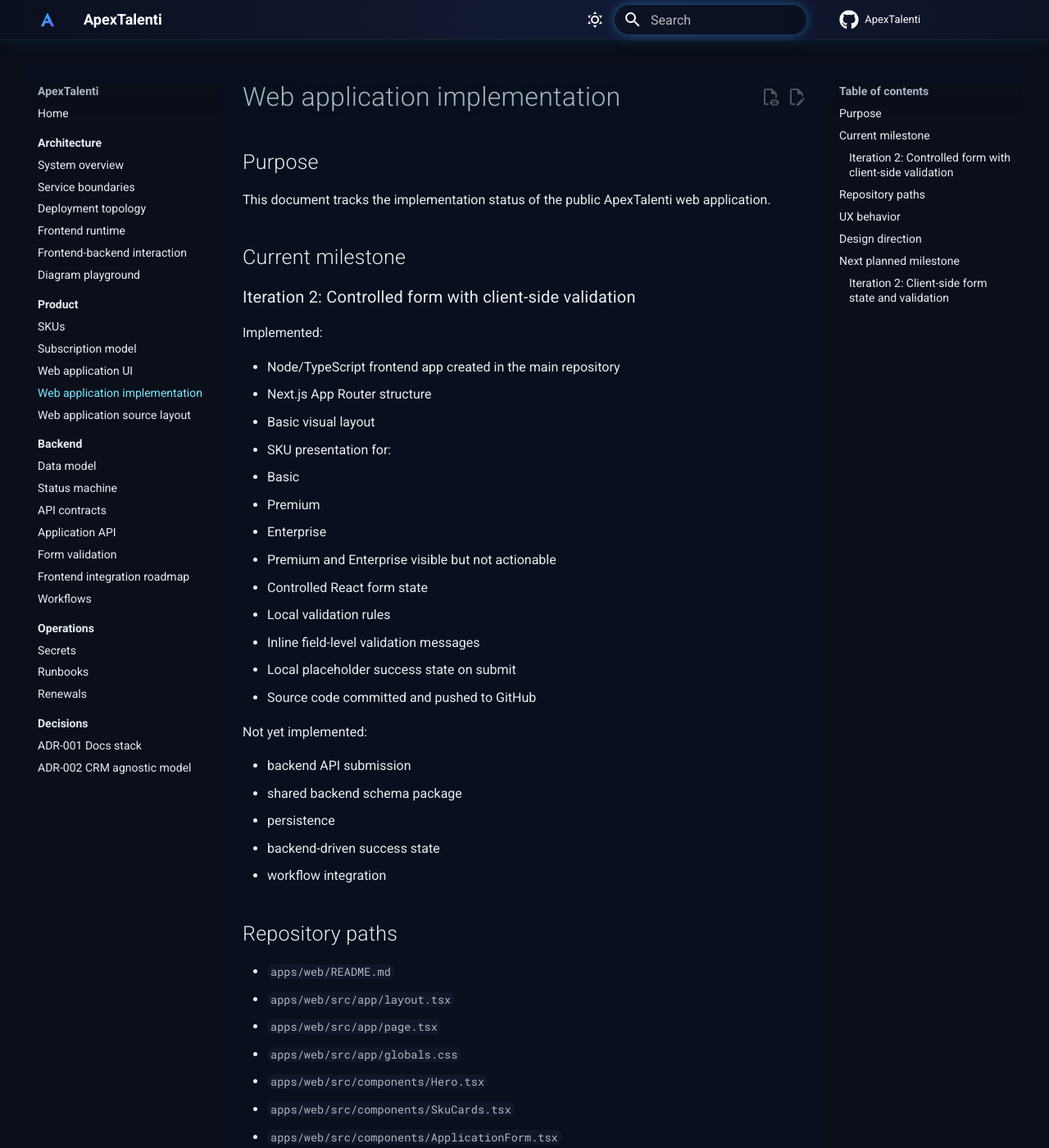
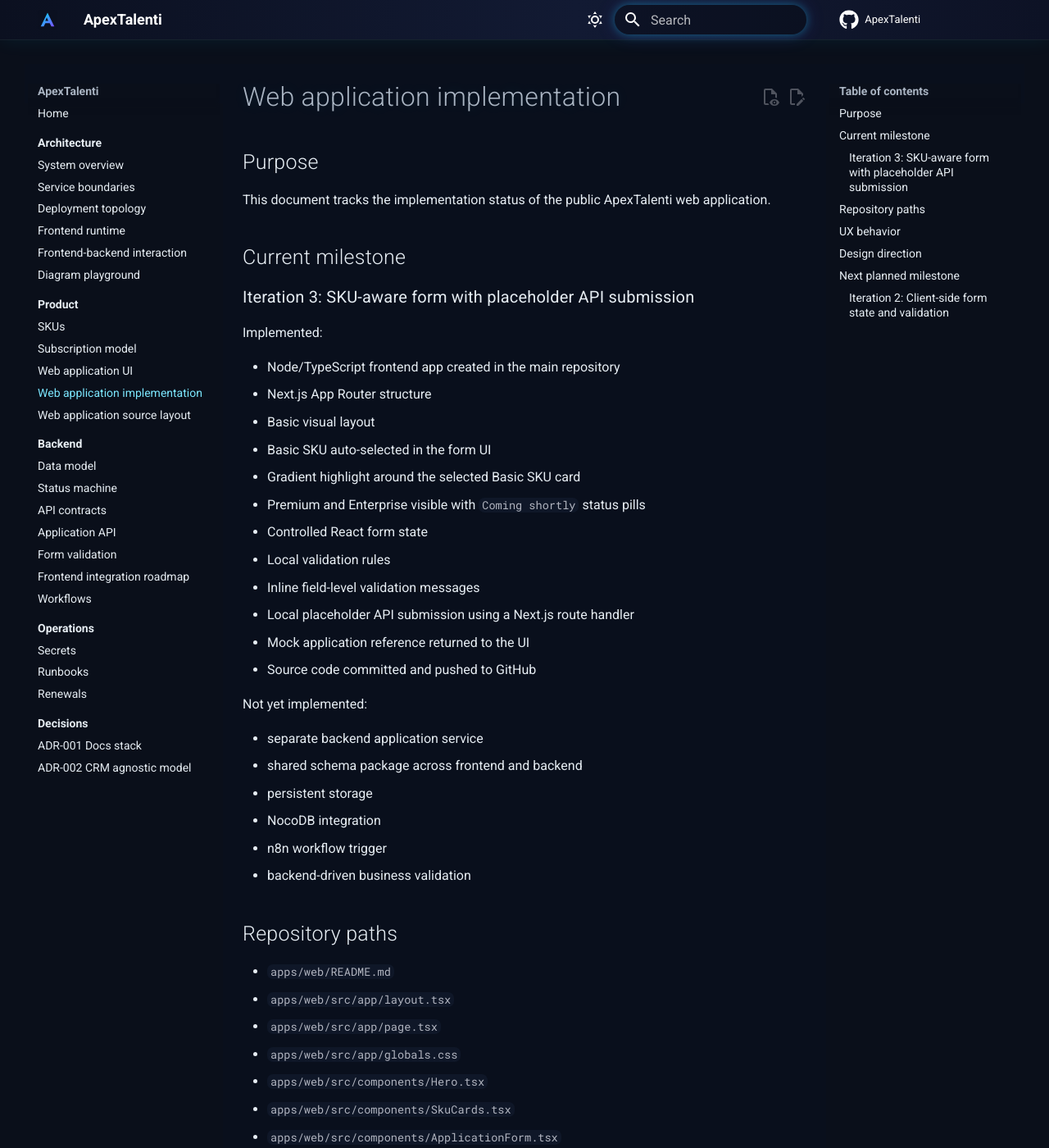
Before and after one commit to comedido/ApexTalenti, an MkDocs documentation site: the page built from docs/product/webapp-implementation.md, in a window 1280 px wide and 1400 px high. Shown: the whole window at 82% size. Built offline with MkDocs 1.6.1 and Material for MkDocs 9.7.7, drawn with Linux system fonts in a browser that asks for light colours; comment, search, counter and statistics services are not loaded.

Commit message:
Updated documentation for web app Iteration 3

```diff
--- a/docs/product/webapp-implementation.md
+++ b/docs/product/webapp-implementation.md
@@ -6,31 +6,31 @@ This document tracks the implementation status of the public ApexTalenti web app
 
 ## Current milestone
 
-### Iteration 2: Controlled form with client-side validation
+### Iteration 3: SKU-aware form with placeholder API submission
 
 Implemented:
 
 - Node/TypeScript frontend app created in the main repository
 - Next.js App Router structure
 - Basic visual layout
-- SKU presentation for:
-  - Basic
-  - Premium
-  - Enterprise
-- Premium and Enterprise visible but not actionable
+- Basic SKU auto-selected in the form UI
+- Gradient highlight around the selected Basic SKU card
+- Premium and Enterprise visible with `Coming shortly` status pills
 - Controlled React form state
 - Local validation rules
 - Inline field-level validation messages
-- Local placeholder success state on submit
+- Local placeholder API submission using a Next.js route handler
+- Mock application reference returned to the UI
 - Source code committed and pushed to GitHub
 
 Not yet implemented:
 
-- backend API submission
-- shared backend schema package
-- persistence
-- backend-driven success state
-- workflow integration
+- separate backend application service
+- shared schema package across frontend and backend
+- persistent storage
+- NocoDB integration
+- n8n workflow trigger
+- backend-driven business validation
 
 ## Repository paths
 
```
Also changed, not shown: docs/backend/application-api.md (+10 -0 lines), docs/backend/frontend-integration-roadmap.md (+8 -4 lines), docs/product/webapp-source-layout.md (+4 -1 lines).
